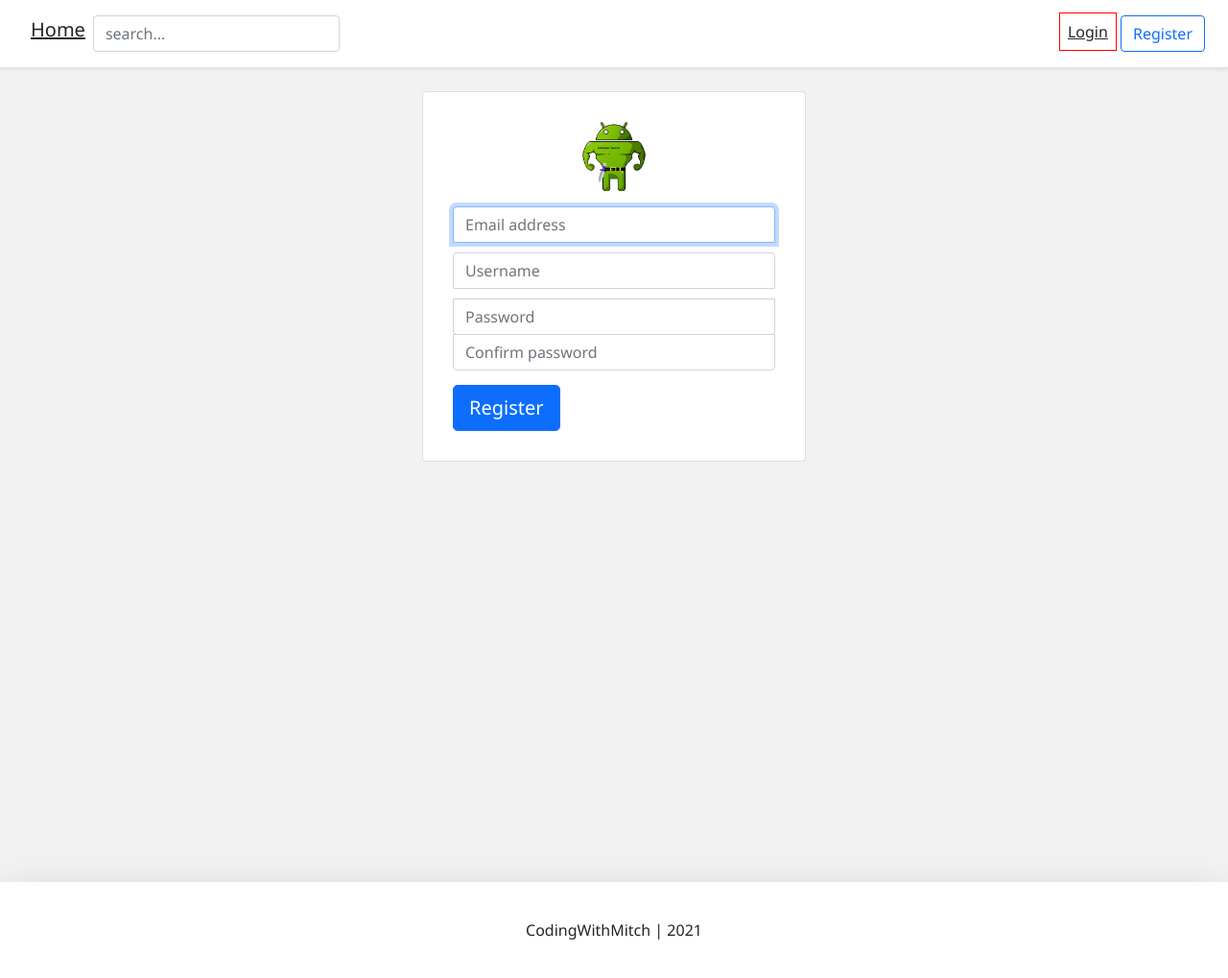
After one commit to faizan1487/chat-app, a Django app: page /register/ in a window 1280 px wide. The commit adds this page. Shown: the whole page at 96% size. Run offline with Django 5.2, Linux system fonts and the light colour scheme; some libraries are stand-ins or nearby versions.

Commit message:
register and login view template created

```diff
--- /dev/null
+++ b/account/forms.py
@@ -0,0 +1,28 @@
+from django import forms
+from django.contrib.auth.forms import UserCreationForm
+
+from account.models import Account
+
+
+class RegistrationForm(UserCreationForm):
+	email = forms.EmailField(max_length=254, help_text='Required. Add a valid email address.')
+
+	class Meta:
+		model = Account
+		fields = ('email', 'username', 'password1', 'password2', )
+
+	def clean_email(self):
+		email = self.cleaned_data['email'].lower()
+		try:
+			account = Account.objects.get(email=email)
+		except Account.DoesNotExist:
+			return email
+		raise forms.ValidationError(f'Email {email} is already in use.')
+
+	def clean_username(self):
+		username = self.cleaned_data['username']
+		try:
+			account = Account.objects.get(username=username)
+		except Account.DoesNotExist:
+			return username
+		raise forms.ValidationError(f'Username {username} is already in use.')
--- a/account/models.py
+++ b/account/models.py
@@ -24,8 +24,8 @@ class MyAccountManager(BaseUserManager):
 	def create_superuser(self, email, username, password):
 		user = self.create_user(
 			email=self.normalize_email(email),
+			username=username,
 			password=password,
-			username=username,
 		)
 		user.is_admin = True
 		user.is_staff = True
--- /dev/null
+++ b/account/templates/account/register.html
@@ -0,0 +1,79 @@
+{% extends 'base.html' %}
+{% load static %}
+
+{% block content %}
+
+
+<style type="text/css">
+
+  .card-signin {
+	  width: 100%;
+	  max-width: 400px;
+	  padding: 15px;
+	  margin: auto;
+  }
+
+  .form-signin input[type="email"] {
+    margin-bottom: 10px;
+    border-bottom-right-radius: 0;
+    border-bottom-left-radius: 0;
+  }
+  .form-signin input[type="text"] {
+    margin-bottom: 10px;
+    border-bottom-right-radius: 0;
+    border-bottom-left-radius: 0;
+  }
+  .form-signin input[type="password"] {
+    margin-bottom: -1px;
+    border-top-left-radius: 0;
+    border-top-right-radius: 0;
+  }
+
+
+</style>
+
+<div class="container-fluid">
+	<div class="row justify-content-center">
+		<div class="card card-signin">
+		  <div class="card-body">
+		    <form class="form-signin" method="post">{% csrf_token %}
+				<div class="d-flex flex-column pb-3">
+				<img class="img-fluid mx-auto d-block" src="{% static 'codingwithmitch/logo_250_250_transparent.png' %}" alt="codingwithmitch logo" width="72" height="72">
+				</div>
+				<input type="email" name="email" id="inputEmail" class="form-control" placeholder="Email address" required autofocus>
+
+				<input type="text" name="username" id="inputUsername" class="form-control" placeholder="Username" required>
+
+				<input type="password" name="password1" id="inputPassword1" class="form-control" placeholder="Password" required>
+
+				<input type="password" name="password2" id="inputPassword2" class="form-control" placeholder="Confirm password" required>
+
+				{% for field in registration_form %}
+				<p>
+				{% for error in field.errors %}
+				<p style="color: red">{{ error }}</p>
+				{% endfor %}
+				</p>
+				{% endfor %}
+				{% if registration_form.non_field_errors %}
+				<div style="color: red">
+					<p>{{registration_form.non_field_errors}}</p>
+				</div>
+
+				{% endif %}
+
+				<button class="btn btn-lg btn-primary btn-block" type="submit">Register</button>
+
+				</form>
+		  </div>
+		</div>
+
+	</div>
+</div>
+
+
+
+
+
+
+{% endblock content %}
--- a/account/views.py
+++ b/account/views.py
@@ -1,3 +1,33 @@
-from django.shortcuts import render
+from django.shortcuts import render, redirect
+from django.http import HttpResponse
+from django.contrib.auth import login, authenticate, logout
+from django.conf import settings
 
-# Create your views here.
+from account.forms import RegistrationForm
+
+
+def register_view(request, *args, **kwargs):
+	user = request.user
+	if user.is_authenticated:
+		return HttpResponse("You are already authenticated as " + str(user.email))
+
+	context = {}
+	if request.POST:
+		form = RegistrationForm(request.POST)
+		if form.is_valid():
+			form.save()
+			email = form.cleaned_data.get('email').lower()
+			raw_password = form.cleaned_data.get('password1')
+			account = authenticate(email=email, password=raw_password)
+			login(request, account)
+			destination = kwargs.get("next")
+			if destination:
+				return redirect(destination)
+			return redirect('home')
+		else:
+			context['registration_form'] = form
+
+	else:
+		form = RegistrationForm()
+		context['registration_form'] = form
+	return render(request, 'account/register.html', context)
--- a/chatapp/settings.py
+++ b/chatapp/settings.py
@@ -33,6 +33,7 @@ AUTHENTICATION_BACKENDS = (
     'django.contrib.auth.backends.AllowAllUsersModelBackend',
     'account.backends.CaseInsensitiveModelBackend'
 )
+
 # Application definition
 
 INSTALLED_APPS = [
@@ -153,7 +154,7 @@ STATICFILES_DIRS = [
     os.path.join(BASE_DIR, 'media')
 ]
 
-STATIC_URL = 'static/'
+STATIC_URL = '/static/'
 MEDIA_URL = '/media/'
 STATIC_ROOT = os.path.join(BASE_DIR, 'static_cdn')
 MEDIA_ROOT = os.path.join(BASE_DIR, 'media_cdn')
--- a/chatapp/urls.py
+++ b/chatapp/urls.py
@@ -18,9 +18,13 @@ from django.conf import settings
 from django.conf.urls.static import static
 from django.urls import path, include
 
+from account.views import register_view
+# from personal import urls
+
 urlpatterns = [
+    path('', include('personal.urls')),
     path('admin/', admin.site.urls),
-    path('', include('personal.urls')),
+    path('register/', register_view, name='register'),
 ]
 
 if settings.DEBUG:
--- a/templates/snippets/header.html
+++ b/templates/snippets/header.html
@@ -90,7 +90,7 @@
 
                 {% else %}
                     <a class="my-login p-2 text-dark" href="#">Login</a>
-                    <a class="btn btn-outline-primary" href="#">Register</a>
+                    <a class="btn btn-outline-primary" href="{% url 'register' %}">Register</a>
                 {% endif %}
             </nav>
         </div>
@@ -131,7 +131,7 @@
                     </div>
                 {% else %}
                     <a class="p-2 text-dark" href="#">Login</a>
-                    <a class="btn btn-outline-primary m-2"  href="#">Register</a>
+                    <a class="btn btn-outline-primary m-2"  href="{% url 'register' %}">Register</a>
                 {% endif %}
             </nav>
         </div>
```
Also changed, not shown: account/templates/account/login.html (added, +73 -0 lines), practice.py (added, +7 -0 lines), account/backends.py (line endings or trailing spaces), account/urls.py (added).
